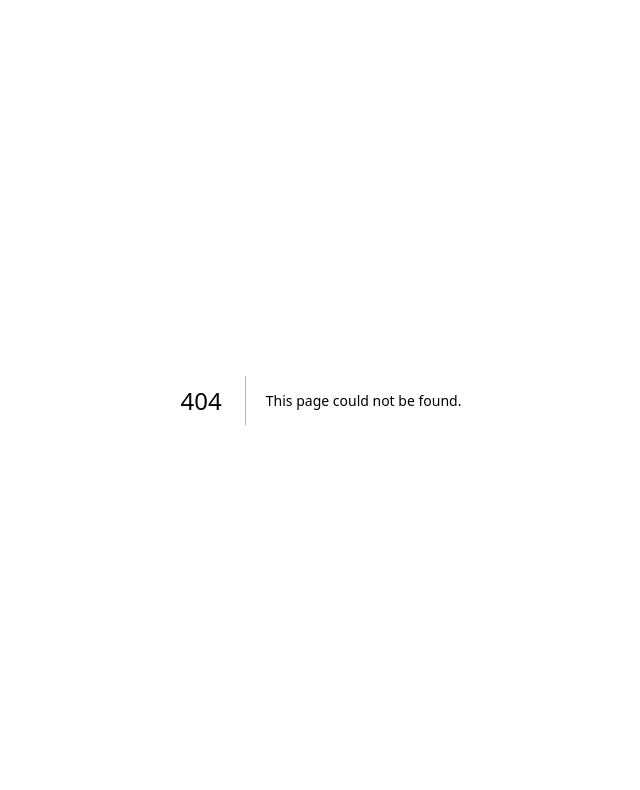
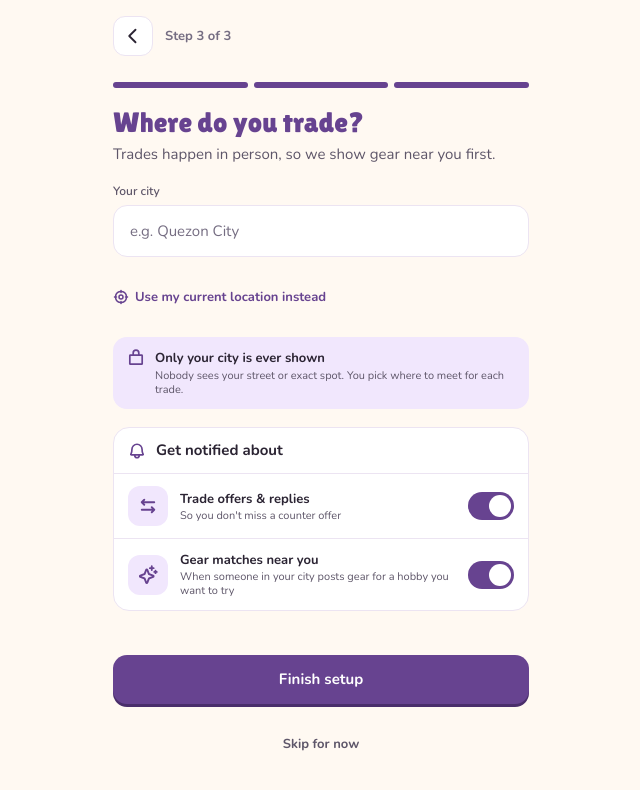
Before and after one commit to LhennaV/Trybe, a Next.js app: page /onboarding/area in a window 1280 px wide. Before the commit this address had no page. Shown: the top 790 px of the page, without its empty margins (319-959 px from the left). Built offline with nearby package versions, Linux system fonts and the light colour scheme.

Commit message:
Build onboarding hobbies and area screens

```diff
--- /dev/null
+++ b/src/app/(auth)/onboarding/area/page.tsx
@@ -0,0 +1,21 @@
+import type { Metadata } from "next";
+import AreaForm from "@/components/onboarding/AreaForm";
+import OnboardingStep from "@/components/onboarding/OnboardingStep";
+
+export const metadata: Metadata = {
+  title: "Your area",
+};
+
+export default function OnboardingAreaPage() {
+  return (
+    <OnboardingStep
+      step={3}
+      totalSteps={3}
+      backHref="/onboarding/hobbies"
+      title="Where do you trade?"
+      subtitle="Trades happen in person, so we show gear near you first."
+    >
+      <AreaForm />
+    </OnboardingStep>
+  );
+}
--- /dev/null
+++ b/src/app/(auth)/onboarding/hobbies/page.tsx
@@ -0,0 +1,21 @@
+import type { Metadata } from "next";
+import HobbyPicker from "@/components/onboarding/HobbyPicker";
+import OnboardingStep from "@/components/onboarding/OnboardingStep";
+
+export const metadata: Metadata = {
+  title: "Pick your hobbies",
+};
+
+export default function OnboardingHobbiesPage() {
+  return (
+    <OnboardingStep
+      step={2}
+      totalSteps={3}
+      backHref="/signup"
+      title="What are you into?"
+      subtitle="Tell us what you already do and what you've been wanting to try. We'll match you with gear from both sides."
+    >
+      <HobbyPicker />
+    </OnboardingStep>
+  );
+}
--- /dev/null
+++ b/src/components/onboarding/AreaForm.tsx
@@ -0,0 +1,133 @@
+"use client";
+
+import Link from "next/link";
+import { useRouter } from "next/navigation";
+import { useState } from "react";
+import { ArrowsLeftRight, Bell, Crosshair, LockSimple, Sparkle } from "@phosphor-icons/react";
+import Button from "@/components/ui/Button";
+import Input from "@/components/ui/Input";
+import Toggle from "@/components/ui/Toggle";
+
+// Suggestions only. People can type any city.
+const CITY_SUGGESTIONS = ["Quezon City", "Manila", "Makati", "Pasig", "Taguig", "Mandaluyong", "Marikina", "Caloocan"];
+
+function NotifyRow({
+  id,
+  icon,
+  title,
+  description,
+  checked,
+  onCheckedChange,
+}: {
+  id: string;
+  icon: React.ReactNode;
+  title: string;
+  description: string;
+  checked: boolean;
+  onCheckedChange: (checked: boolean) => void;
+}) {
+  return (
+    <div className="flex items-center gap-3 border-t border-line px-3.5 py-3">
+      <span className="flex size-10 shrink-0 items-center justify-center rounded-xl bg-brand-lavender-soft text-brand-plum">
+        {icon}
+      </span>
+      <span className="flex min-w-0 flex-1 flex-col gap-px">
+        <span id={id} className="text-body-s font-bold text-ink-900">
+          {title}
+        </span>
+        <span className="text-caption text-ink-600">{description}</span>
+      </span>
+      <Toggle checked={checked} onCheckedChange={onCheckedChange} aria-labelledby={id} />
+    </div>
+  );
+}
+
+export default function AreaForm() {
+  const router = useRouter();
+  const [locationNotice, setLocationNotice] = useState(false);
+  const [tradeUpdates, setTradeUpdates] = useState(true);
+  const [gearMatches, setGearMatches] = useState(true);
+
+  return (
+    <form
+      className="flex flex-1 flex-col gap-[18px]"
+      onSubmit={(event) => {
+        event.preventDefault();
+        // Saved to the profile once the accounts API exists. City only, never coordinates (PROF-05).
+        router.push("/");
+      }}
+    >
+      <Input
+        label="Your city"
+        name="city"
+        placeholder="e.g. Quezon City"
+        autoComplete="address-level2"
+        list="city-suggestions"
+        required
+      />
+      <datalist id="city-suggestions">
+        {CITY_SUGGESTIONS.map((city) => (
+          <option key={city} value={city} />
+        ))}
+      </datalist>
+
+      <div className="flex flex-col gap-1.5">
+        <button
+          type="button"
+          onClick={() => setLocationNotice(true)}
+          className="flex min-h-11 items-center gap-1.5 self-start text-body-s font-bold text-brand-plum"
+        >
+          <Crosshair size={16} weight="bold" aria-hidden />
+          Use my current location instead
+        </button>
+        {locationNotice && (
+          <p role="status" className="text-caption text-ink-600">
+            Finding your city automatically is coming soon. Type it in for now.
+          </p>
+        )}
+      </div>
+
+      <div className="flex items-start gap-2.5 rounded-input bg-brand-lavender-soft px-3.5 py-3">
+        <LockSimple size={18} weight="bold" className="shrink-0 text-brand-plum" aria-hidden />
+        <div className="flex flex-col gap-0.5">
+          <p className="text-body-s font-bold text-ink-900">Only your city is ever shown</p>
+          <p className="text-caption text-ink-600">
+            Nobody sees your street or exact spot. You pick where to meet for each trade.
+          </p>
+        </div>
+      </div>
+
+      <div className="flex flex-col overflow-hidden rounded-card border-[1.5px] border-line bg-surface-white">
+        <p className="flex items-center gap-2.5 px-3.5 py-3 text-body-m font-bold text-ink-900">
+          <Bell size={18} weight="bold" className="text-brand-plum" aria-hidden />
+          Get notified about
+        </p>
+        <NotifyRow
+          id="notify-trades"
+          icon={<ArrowsLeftRight size={20} weight="bold" aria-hidden />}
+          title="Trade offers & replies"
+          description="So you don't miss a counter offer"
+          checked={tradeUpdates}
+          onCheckedChange={setTradeUpdates}
+        />
+        <NotifyRow
+          id="notify-matches"
+          icon={<Sparkle size={20} weight="bold" aria-hidden />}
+          title="Gear matches near you"
+          description="When someone in your city posts gear for a hobby you want to try"
+          checked={gearMatches}
+          onCheckedChange={setGearMatches}
+        />
+      </div>
+
+      <div className="flex-1" />
+
+      <Button type="submit" fullWidth>
+        Finish setup
+      </Button>
+      <Link href="/" className="flex min-h-11 items-center justify-center text-body-s font-bold text-ink-600">
+        Skip for now
+      </Link>
+    </form>
+  );
+}
--- /dev/null
+++ b/src/components/onboarding/HobbyPicker.tsx
@@ -0,0 +1,86 @@
+"use client";
+
+import { useRouter } from "next/navigation";
+import { useState } from "react";
+import Button from "@/components/ui/Button";
+import Chip from "@/components/ui/Chip";
+
+// Sample list from the Figma prototype. Replaced by GET /api/hobbies later.
+const HAVE_OPTIONS = ["Crochet", "Film photography", "Watercolor", "Baking", "Cross-stitch", "Guitar", "Gardening"];
+const TRY_OPTIONS = [
+  "Pottery",
+  "Calligraphy",
+  "Bookbinding",
+  "Candle making",
+  "Woodworking",
+  "Bouldering",
+  "Resin art",
+  "Embroidery",
+];
+
+function toggle(list: string[], hobby: string) {
+  return list.includes(hobby) ? list.filter((h) => h !== hobby) : [...list, hobby];
+}
+
+function HobbyGroup({
+  title,
+  hint,
+  options,
+  selected,
+  onToggle,
+}: {
+  title: string;
+  hint: string;
+  options: string[];
+  selected: string[];
+  onToggle: (hobby: string) => void;
+}) {
+  return (
+    <section className="flex flex-col gap-2.5">
+      <h2 className="flex items-baseline gap-2">
+        <span className="text-title-m text-ink-900">{title}</span>
+        <span className="text-caption text-ink-400">{hint}</span>
+      </h2>
+      <div className="flex flex-wrap gap-2" role="group" aria-label={title}>
+        {options.map((hobby) => (
+          <Chip key={hobby} selected={selected.includes(hobby)} onClick={() => onToggle(hobby)}>
+            {hobby}
+          </Chip>
+        ))}
+      </div>
+    </section>
+  );
+}
+
+export default function HobbyPicker() {
+  const router = useRouter();
+  const [have, setHave] = useState<string[]>([]);
+  const [wantToTry, setWantToTry] = useState<string[]>([]);
+  const picked = have.length + wantToTry.length;
+
+  return (
+    <>
+      <HobbyGroup
+        title="I already do"
+        hint="gear I might trade away"
+        options={HAVE_OPTIONS}
+        selected={have}
+        onToggle={(hobby) => setHave((list) => toggle(list, hobby))}
+      />
+      <HobbyGroup
+        title="I want to try"
+        hint="gear I'm looking for"
+        options={TRY_OPTIONS}
+        selected={wantToTry}
+        onToggle={(hobby) => setWantToTry((list) => toggle(list, hobby))}
+      />
+
+      <div className="flex-1" />
+
+      {/* Picks aren't saved yet. They go to PATCH /api/me once accounts exist. */}
+      <Button fullWidth disabled={picked === 0} onClick={() => router.push("/onboarding/area")}>
+        {picked === 0 ? "Pick at least one" : `Continue · ${picked} picked`}
+      </Button>
+    </>
+  );
+}
--- /dev/null
+++ b/src/components/onboarding/OnboardingStep.tsx
@@ -0,0 +1,52 @@
+import type { ReactNode } from "react";
+import { CaretLeft } from "@phosphor-icons/react/dist/ssr";
+import IconButton from "@/components/ui/IconButton";
+
+type OnboardingStepProps = {
+  step: number;
+  totalSteps: number;
+  backHref: string;
+  title: string;
+  subtitle: string;
+  children: ReactNode;
+};
+
+// Frame shared by the onboarding steps: back button, "Step x of y",
+// progress bars, and the heading. Sign up counts as step 1.
+export default function OnboardingStep({
+  step,
+  totalSteps,
+  backHref,
+  title,
+  subtitle,
+  children,
+}: OnboardingStepProps) {
+  return (
+    <main className="mx-auto flex min-h-dvh w-full max-w-md flex-col gap-[18px] px-4 pt-2 pb-[max(34px,env(safe-area-inset-bottom))]">
+      <div className="flex items-center gap-3 py-2">
+        <IconButton href={backHref} label="Back">
+          <CaretLeft size={20} weight="bold" aria-hidden />
+        </IconButton>
+        <p className="text-body-s font-bold text-ink-400">
+          Step {step} of {totalSteps}
+        </p>
+      </div>
+
+      <div className="flex gap-1.5" aria-hidden>
+        {Array.from({ length: totalSteps }, (_, index) => (
+          <span
+            key={index}
+            className={`h-1.5 flex-1 rounded-[3px] ${index < step ? "bg-brand-plum" : "bg-line"}`}
+          />
+        ))}
+      </div>
+
+      <div className="flex flex-col gap-1.5">
+        <h1 className="font-display text-display-l text-brand-plum">{title}</h1>
+        <p className="text-body-m text-ink-600">{subtitle}</p>
+      </div>
+
+      {children}
+    </main>
+  );
+}
```
